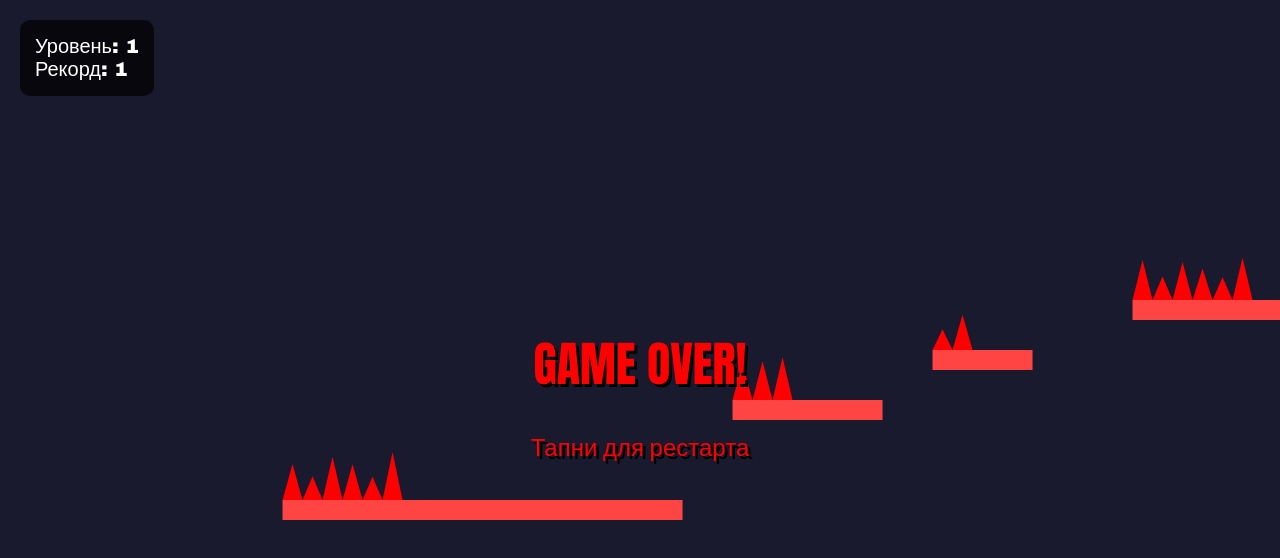
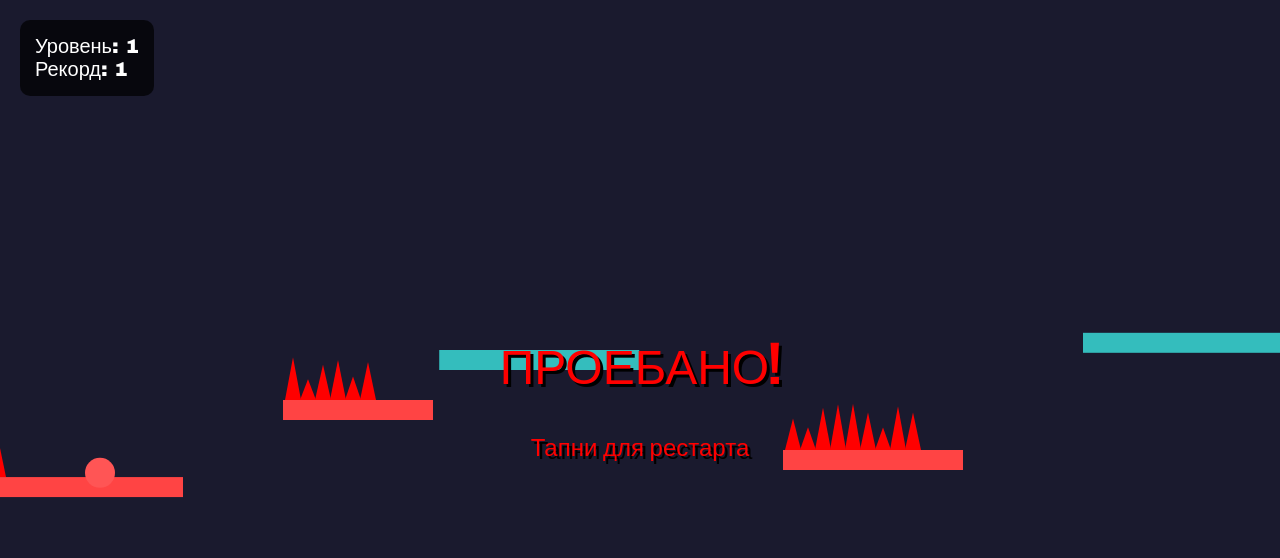
Before and after one commit to WtFNickNameLoL/ai, a plain HTML site: page index.html in a window 1280 px wide. Drawn offline with Linux system fonts and the light colour scheme.

Commit message:
Update index.html

```diff
--- a/index.html
+++ b/index.html
@@ -1,7 +1,7 @@
 <!DOCTYPE html>
 <html>
 <head>
-    <title>Hardcore Ball Levels</title>
+    <title>Hardcore Ball Challenge</title>
     <meta name="viewport" content="width=device-width, initial-scale=1.0, maximum-scale=1.0, user-scalable=no">
     <style>
         body {
@@ -45,7 +45,7 @@
         Рекорд: <span id="maxLevel">1</span>
     </div>
     <div id="deathScreen">
-        GAME OVER!<br>
+        ПРОЕБАНО!<br>
         <span style="font-size: 24px">Тапни для рестарта</span>
     </div>
     <canvas id="gameCanvas"></canvas>
@@ -56,41 +56,38 @@
         canvas.width = window.innerWidth;
         canvas.height = window.innerHeight;
 
-        const LEVEL_CONFIG = [
+        const LEVELS = [
             { // Level 1
-                speed: 8,
+                speed: 9,
                 direction: 1,
                 platforms: [
-                    {x: 0,    y: 500, w: 400, spikes: 0.3},
-                    {x: 450,  y: 400, w: 150, spikes: 0.5},
-                    {x: 650,  y: 350, w: 100, spikes: 0.4},
-                    {x: 850,  y: 300, w: 200, spikes: 0.6},
-                    {x: 1150, y: 400, w: 150, spikes: 0.2},
-                    {x: 1400, y: 500, w: 300, spikes: 0.1}
+                    {x: 0,    y: 500, w: 300, spikes: 0.4, moving: 'vertical'},
+                    {x: 400,  y: 400, w: 150, spikes: 0.6},
+                    {x: 600,  y: 350, w: 200, moving: 'horizontal'},
+                    {x: 900,  y: 450, w: 180, spikes: 0.8},
+                    {x: 1200, y: 300, w: 250, moving: 'vertical'}
                 ]
             },
             { // Level 2
-                speed: 10,
+                speed: 11,
                 direction: -1,
                 platforms: [
-                    {x: 0,    y: 300, w: 400, spikes: 0.4},
-                    {x: 450,  y: 400, w: 150, spikes: 0.6},
-                    {x: 650,  y: 350, w: 100, moving: true},
-                    {x: 850,  y: 450, w: 200, spikes: 0.7},
-                    {x: 1150, y: 300, w: 150, spikes: 0.5},
-                    {x: 1400, y: 400, w: 300, spikes: 0.3}
+                    {x: 0,    y: 300, w: 200, spikes: 0.7},
+                    {x: 300,  y: 400, w: 150, moving: 'horizontal'},
+                    {x: 500,  y: 350, w: 180, spikes: 0.5},
+                    {x: 750,  y: 450, w: 220, moving: 'vertical'},
+                    {x: 1050, y: 300, w: 150, spikes: 0.9}
                 ]
             },
             { // Level 3
-                speed: 12,
+                speed: 13,
                 direction: 1,
                 platforms: [
-                    {x: 0,    y: 400, w: 200, spikes: 0.5},
-                    {x: 300,  y: 350, w: 150, moving: true},
-                    {x: 500,  y: 300, w: 100, spikes: 0.6},
-                    {x: 700,  y: 450, w: 200, spikes: 0.8},
-                    {x: 1000, y: 350, w: 150, moving: true},
-                    {x: 1250, y: 400, w: 300, spikes: 0.4}
+                    {x: 0,    y: 400, w: 250, moving: 'chaos'},
+                    {x: 350,  y: 300, w: 150, spikes: 0.8},
+                    {x: 550,  y: 450, w: 200, moving: 'horizontal'},
+                    {x: 800,  y: 350, w: 180, spikes: 0.6},
+                    {x: 1050, y: 400, w: 150, moving: 'vertical'}
                 ]
             }
         ];
@@ -101,42 +98,48 @@
             isDead: false,
             platforms: [],
             scrollX: 0,
-            currentSpeed: 8,
             ball: {
                 x: 100,
                 y: canvas.height * 0.5,
                 radius: 15,
-                color: '#00ff88',
+                color: '#FF5555',
                 velocityY: 0,
                 jumpsLeft: 1
             }
         };
 
         function initGame() {
-            const level = LEVEL_CONFIG[gameState.currentLevel - 1];
+            const level = LEVELS[gameState.currentLevel - 1];
 
-            gameState.platforms = level.platforms.map(p => ({
-                ...p,
-                height: 20,
-                color: p.spikes ? '#ff4444' : '#3498db',
-                spikes: p.spikes ? generateSpikes(p.w, p.spikes) : [],
-                moving: p.moving ? {
-                    direction: 1,
-                    speed: 2,
-                    minY: p.y - 50,
-                    maxY: p.y + 50
-                } : null
-            }));
+            gameState.platforms = level.platforms.map(p => {
+                const platform = {
+                    x: p.x,
+                    y: p.y,
+                    w: p.w,
+                    height: 20,
+                    color: p.spikes ? '#FF4444' : '#34BDBD',
+                    spikes: p.spikes ? generateSpikes(p.w, p.spikes) : [],
+                    move: {
+                        type: p.moving,
+                        speed: 1.5 + Math.random() * 2,
+                        dir: Math.random() > 0.5 ? 1 : -1,
+                        minX: p.x - 50,
+                        maxX: p.x + 50,
+                        minY: p.y - 50,
+                        maxY: p.y + 50
+                    }
+                };
+                return p.moving ? platform : {...platform, move: null};
+            });
 
             gameState.scrollX = 0;
-            gameState.currentSpeed = level.speed;
             gameState.ball = {
-                x: level.direction === -1 ? canvas.width - 100 : 100,
+                x: level.direction === 1 ? 100 : canvas.width - 100,
                 y: canvas.height * 0.5,
                 velocityY: 0,
                 jumpsLeft: 1,
                 radius: 15,
-                color: '#00ff88'
+                color: '#FF5555'
             };
 
             gameState.isDead = false;
@@ -146,8 +149,8 @@
         }
 
         function generateSpikes(width, density) {
-            return Array.from({length: Math.floor(width/20 * density)}, (_,i) => ({
-                x: 10 + i * 20,
+            return Array.from({length: Math.floor(width/15 * density)}, (_,i) => ({
+                x: 10 + i * 15,
                 height: 20 + Math.random() * 30
             }));
         }
@@ -155,17 +158,28 @@
         function updatePhysics() {
             if(gameState.isDead) return;
 
-            // Автоматическое ускорение
-            gameState.currentSpeed *= 1.0005;
-            gameState.scrollX += LEVEL_CONFIG[gameState.currentLevel-1].direction * gameState.currentSpeed;
+            const level = LEVELS[gameState.currentLevel - 1];
+            gameState.scrollX += level.speed * level.direction;
 
             // Движение платформ
             gameState.platforms.forEach(p => {
-                if(p.moving) {
-                    p.y += p.moving.speed * p.moving.direction;
-                    if(p.y > p.moving.maxY || p.y < p.moving.minY) {
-                        p.moving.direction *= -1;
-                    }
+                if(!p.move) return;
+
+                switch(p.move.type) {
+                    case 'vertical':
+                        p.y += p.move.speed * p.move.dir;
+                        if(p.y > p.move.maxY || p.y < p.move.minY) p.move.dir *= -1;
+                        break;
+
+                    case 'horizontal':
+                        p.x += p.move.speed * p.move.dir;
+                        if(p.x > p.move.maxX || p.x < p.move.minX) p.move.dir *= -1;
+                        break;
+
+                    case 'chaos':
+                        p.x += p.move.speed * (Math.random() - 0.5);
+                        p.y += p.move.speed * (Math.random() - 0.5);
+                        break;
                 }
             });
 
@@ -176,13 +190,20 @@
             // Коллизии
             let onGround = false;
             gameState.platforms.forEach(platform => {
-                const platformX = platform.x + gameState.scrollX;
+                const px = platform.x + (level.direction === 1 ? -gameState.scrollX : gameState.scrollX);
 
-                if(checkCollision(platformX, platform)) {
-                    if(platform.spikes.length > 0) {
+                if(px < -platform.w || px > canvas.width) return;
+
+                if(gameState.ball.x + gameState.ball.radius > px &&
+                   gameState.ball.x - gameState.ball.radius < px + platform.w &&
+                   gameState.ball.y + gameState.ball.radius > platform.y &&
+                   gameState.ball.y - gameState.ball.radius < platform.y + platform.height) {
+
+                    if(platform.spikes.length) {
                         gameOver();
                         return;
                     }
+
                     gameState.ball.velocityY = 0;
                     gameState.ball.y = platform.y - gameState.ball.radius;
                     onGround = true;
@@ -191,34 +212,28 @@
 
             gameState.ball.jumpsLeft = onGround ? 1 : gameState.ball.jumpsLeft;
 
-            // Границы экрана
+            // Смерть за экраном
             if(gameState.ball.y > canvas.height + 100) gameOver();
-        }
-
-        function checkCollision(platformX, platform) {
-            return gameState.ball.x + gameState.ball.radius > platformX &&
-                   gameState.ball.x - gameState.ball.radius < platformX + platform.w &&
-                   gameState.ball.y + gameState.ball.radius > platform.y &&
-                   gameState.ball.y - gameState.ball.radius < platform.y + platform.height;
         }
 
         function draw() {
             ctx.clearRect(0, 0, canvas.width, canvas.height);
+            const level = LEVELS[gameState.currentLevel - 1];
 
-            // Отрисовка платформ
+            // Платформы
             gameState.platforms.forEach(platform => {
-                const x = platform.x + gameState.scrollX;
+                const px = platform.x + (level.direction === 1 ? -gameState.scrollX : gameState.scrollX);
 
                 ctx.fillStyle = platform.color;
-                ctx.fillRect(x, platform.y, platform.w, platform.height);
+                ctx.fillRect(px, platform.y, platform.w, platform.height);
 
-                if(platform.spikes.length > 0) {
-                    ctx.fillStyle = '#ff0000';
+                if(platform.spikes.length) {
+                    ctx.fillStyle = '#FF0000';
                     platform.spikes.forEach(spike => {
                         ctx.beginPath();
-                        ctx.moveTo(x + spike.x - 10, platform.y);
-                        ctx.lineTo(x + spike.x + 10, platform.y);
-                        ctx.lineTo(x + spike.x, platform.y - spike.height);
+                        ctx.moveTo(px + spike.x - 8, platform.y);
+                        ctx.lineTo(px + spike.x + 8, platform.y);
+                        ctx.lineTo(px + spike.x, platform.y - spike.height);
                         ctx.fill();
                     });
                 }
@@ -226,7 +241,7 @@
 
             // Мяч
             ctx.beginPath();
-            ctx.arc(gameState.ball.x, gameState.ball.y, gameState.ball.radius, 0, Math.PI * 2);
+            ctx.arc(gameState.ball.x, gameState.ball.y, gameState.ball.radius, 0, Math.PI*2);
             ctx.fillStyle = gameState.ball.color;
             ctx.fill();
         }
@@ -236,6 +251,7 @@
                 if(gameState.isDead) {
                     if(gameState.currentLevel > gameState.maxLevel) {
                         localStorage.setItem('maxLevel', gameState.currentLevel);
+                        gameState.maxLevel = gameState.currentLevel;
                     }
                     initGame();
                     return;
@@ -261,12 +277,28 @@
         }
 
         function gameLoop() {
-            if(!gameState.isDead) updatePhysics();
+            if(!gameState.isDead) {
+                updatePhysics();
+                checkLevelComplete();
+            }
             draw();
             requestAnimationFrame(gameLoop);
         }
 
-        // Запуск игры
+        function checkLevelComplete() {
+            if(Math.abs(gameState.scrollX) > 1500) {
+                if(gameState.currentLevel < LEVELS.length) {
+                    gameState.currentLevel++;
+                    initGame();
+                } else {
+                    alert("ТЫ ПРОШЕЛ ИГРУ!");
+                    gameState.currentLevel = 1;
+                    initGame();
+                }
+            }
+        }
+
+        // Старт
         initControls();
         initGame();
         gameLoop();
```
